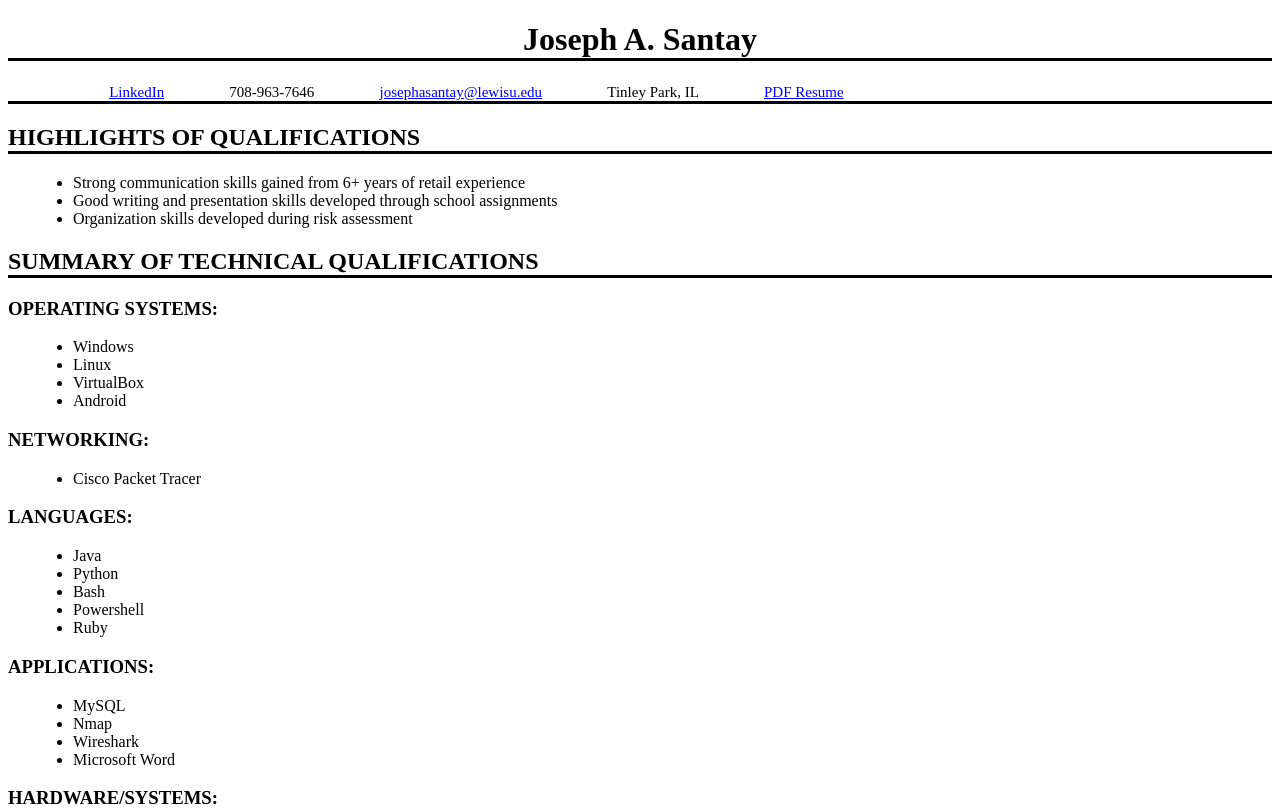
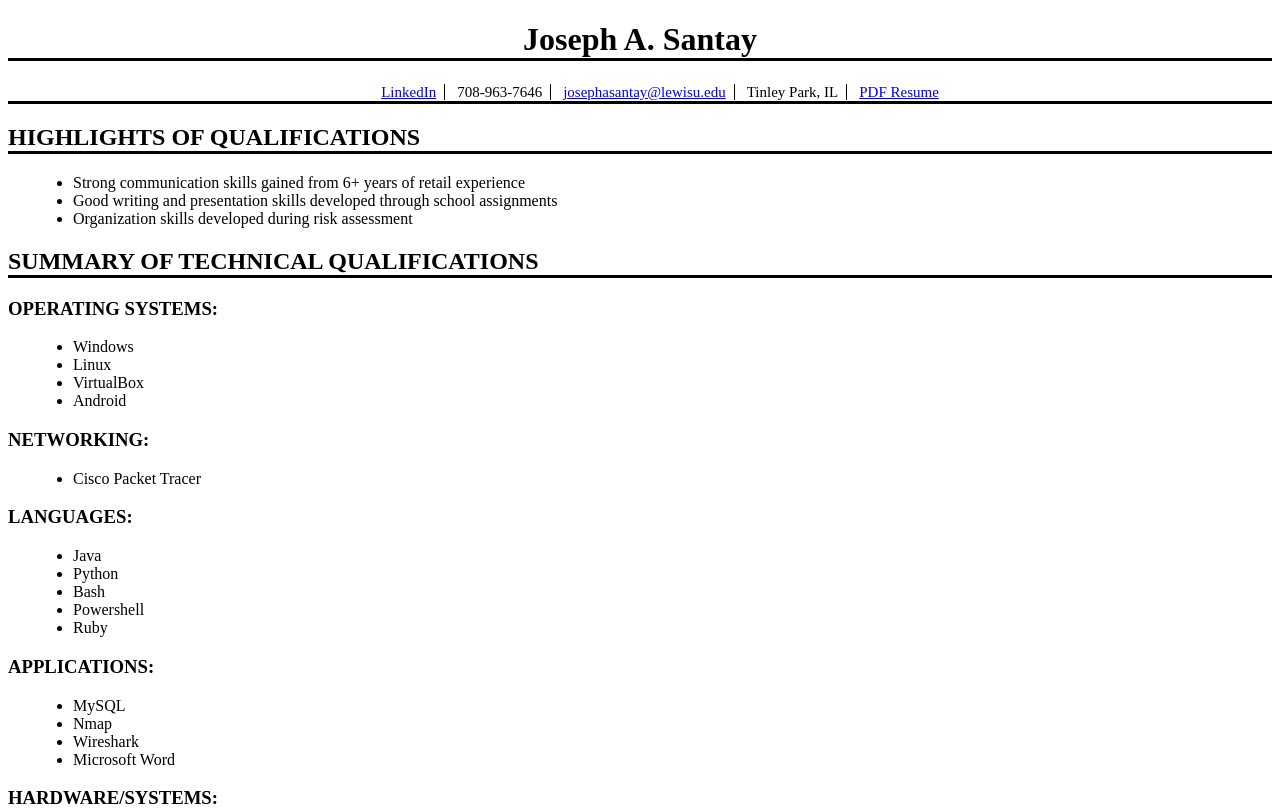
Before and after one commit to StringJoe/my-web-resume-js, a plain HTML site: page index.html in a window 1280 px wide. Shown: the top 812 px of the page. Drawn offline with Linux system fonts and the light colour scheme.

Commit message:
adjusted contact info spacing and edited README

```diff
--- a/index.css
+++ b/index.css
@@ -4,10 +4,30 @@ h1 {
     border-bottom-style: solid;
 }
 
+.contact-head {
+    border-bottom-style: solid;
+    text-align: center;
+}
+
+/*
+the code on lines 18, 19, and 25 were taken from this website:
+https://unused-css.com/blog/css-horizontal-lists/
+*/
 .contact-info {
-    margin-left: 5%;
     display: inline;
     font-size: 15px;
+    border-right: 1px solid;
+    padding: 0 0.5rem;
+}
+
+.last-item-contact {
+    display: inline;
+    font-size: 15px;
+    padding: 0 0.5rem;
+}
+
+li a {
+    text-align: center;
 }
 
 .header-border {
--- a/index.html
+++ b/index.html
@@ -11,14 +11,14 @@
         -->
         <h1>Joseph A. Santay</h1>
 
-            <ul class="header-border">
+            <ul class="contact-head">
                 <li class="contact-info"><a href="https://www.linkedin.com/in/joseph-santay-a8056221b/">
                     LinkedIn</a></li>
                 <li class="contact-info">708-963-7646</li>
                 <li class="contact-info"><a href="mailto:josephasantay@lewisu.edu">
                     josephasantay@lewisu.edu</a></li>
                 <li class="contact-info">Tinley Park, IL</li>
-                <li class="contact-info"><a href="Resume_JosephSantay.pdf"
+                <li class="last-item-contact"><a href="Resume_JosephSantay.pdf"
                     download="resume-joseph-santay.pdf">PDF Resume</a></li>
             </ul>
 
```
Also changed, not shown: 1 other file.
